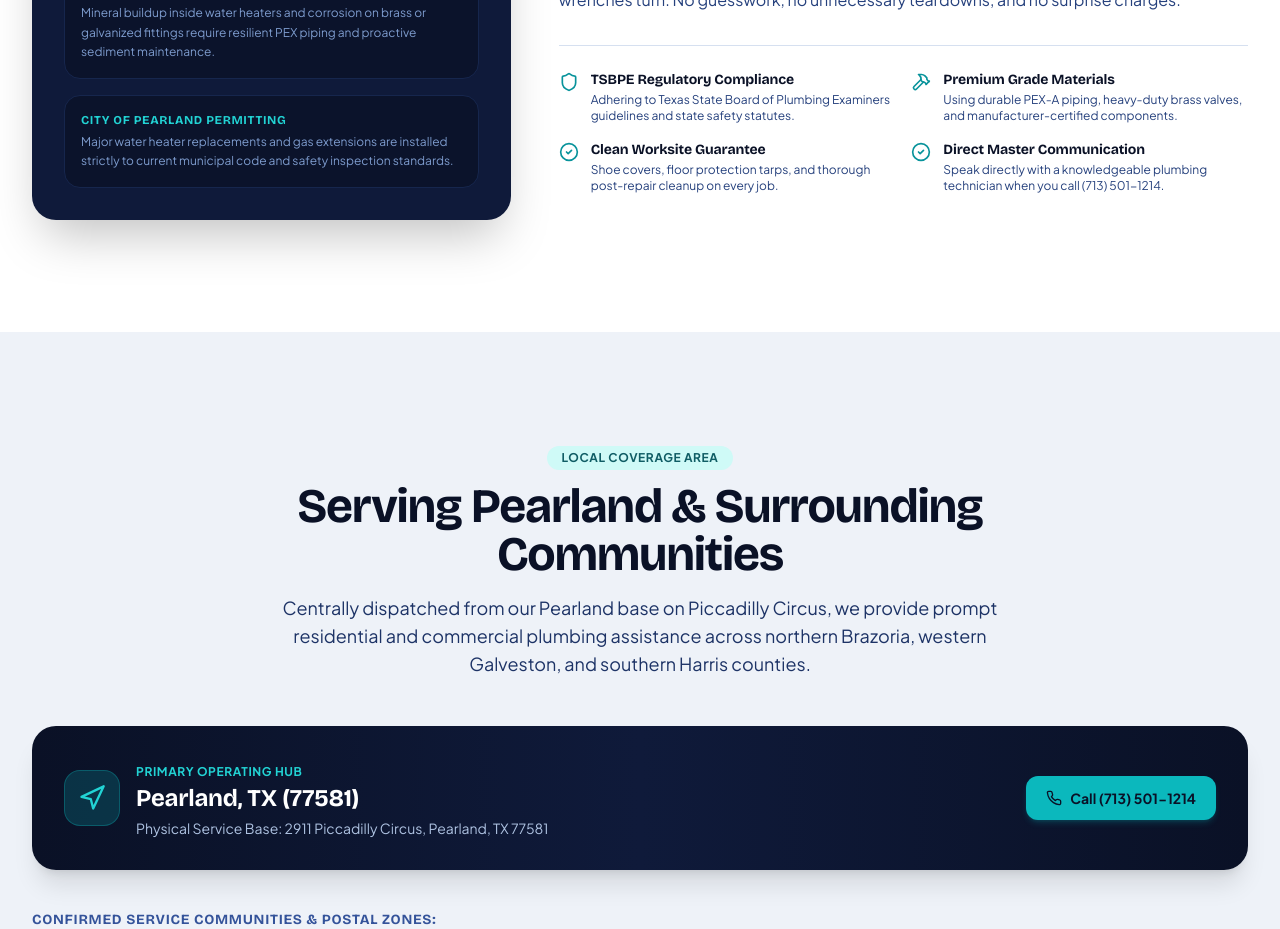
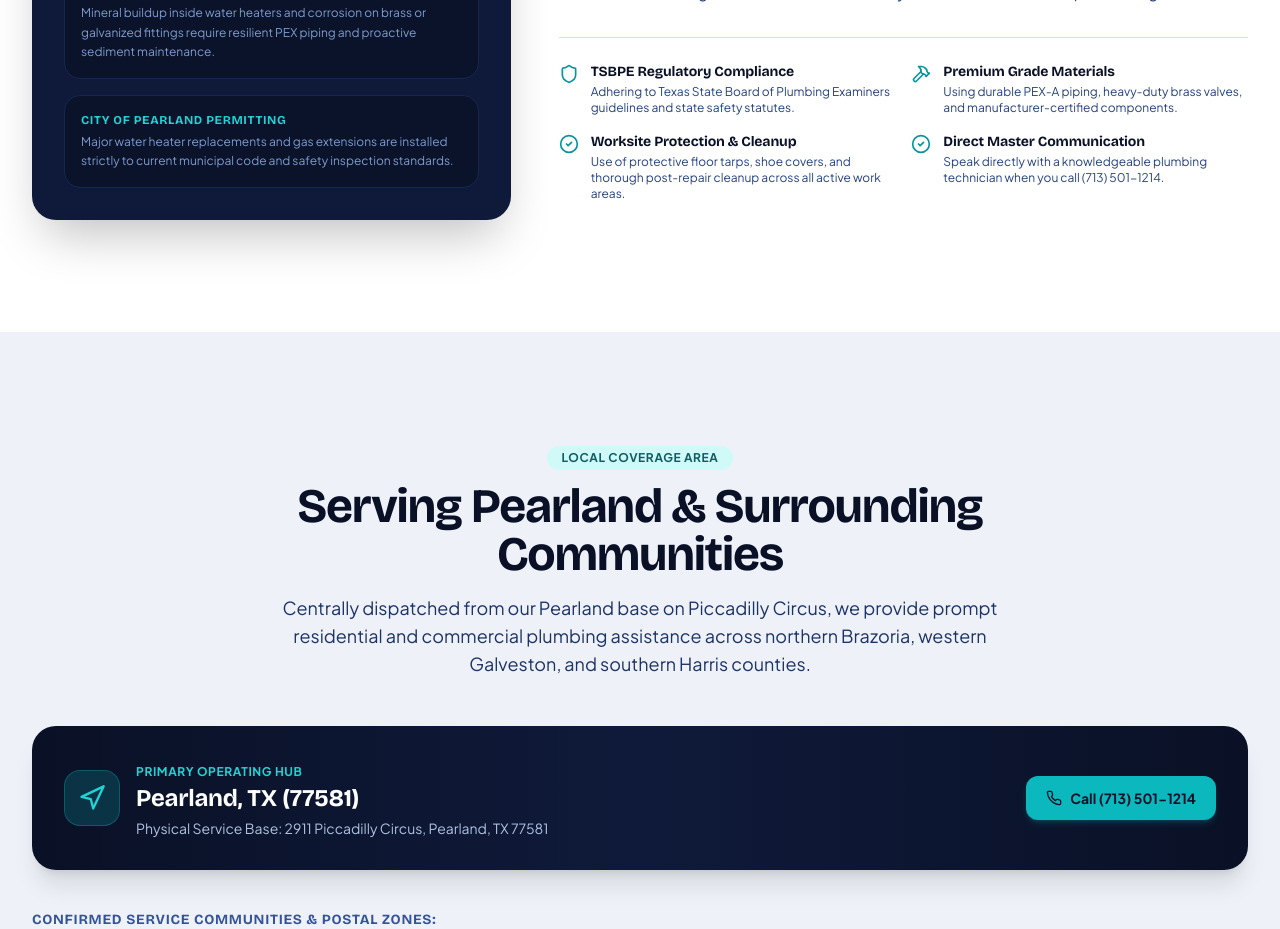
Before and after one commit to harishworkx-debug/Alternative-Plumbing-Solutions-LLC, a React (Vite) app: page / in a window 1280 px wide. Shown: the part 3280-4209 px from the top of the page. Built offline with nearby package versions, Linux system fonts and the light colour scheme.

Commit message:
feat: add LandingAbout component for standalone landing page

```diff
--- a/src/standalone-landing/components/LandingAbout.tsx
+++ b/src/standalone-landing/components/LandingAbout.tsx
@@ -108,10 +108,10 @@ export default function LandingAbout() {
               <div className="flex items-start gap-3">
                 <CheckCircle2 className="h-5 w-5 text-aqua-600 flex-shrink-0 mt-0.5" />
                 <div>
-                  <h4 className="text-sm font-bold text-navy-950">Clean Worksite Guarantee</h4>
+                  <h4 className="text-sm font-bold text-navy-950">Worksite Protection &amp; Cleanup</h4>
                   <p className="mt-0.5 text-xs text-navy-600">
-                    Shoe covers, floor protection tarps, and thorough post-repair cleanup on every
-                    job.
+                    Use of protective floor tarps, shoe covers, and thorough post-repair cleanup
+                    across all active work areas.
                   </p>
                 </div>
               </div>
```
